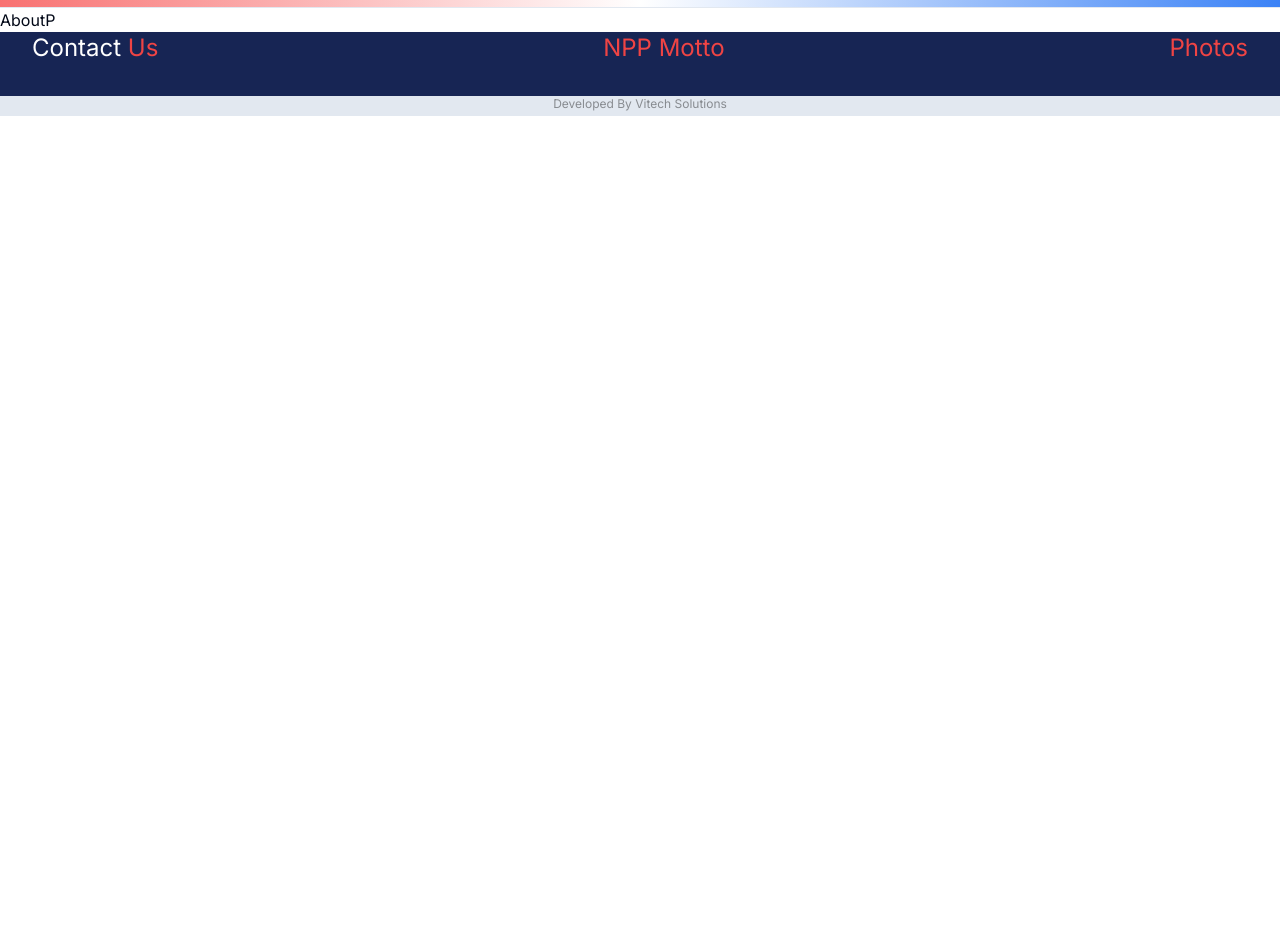
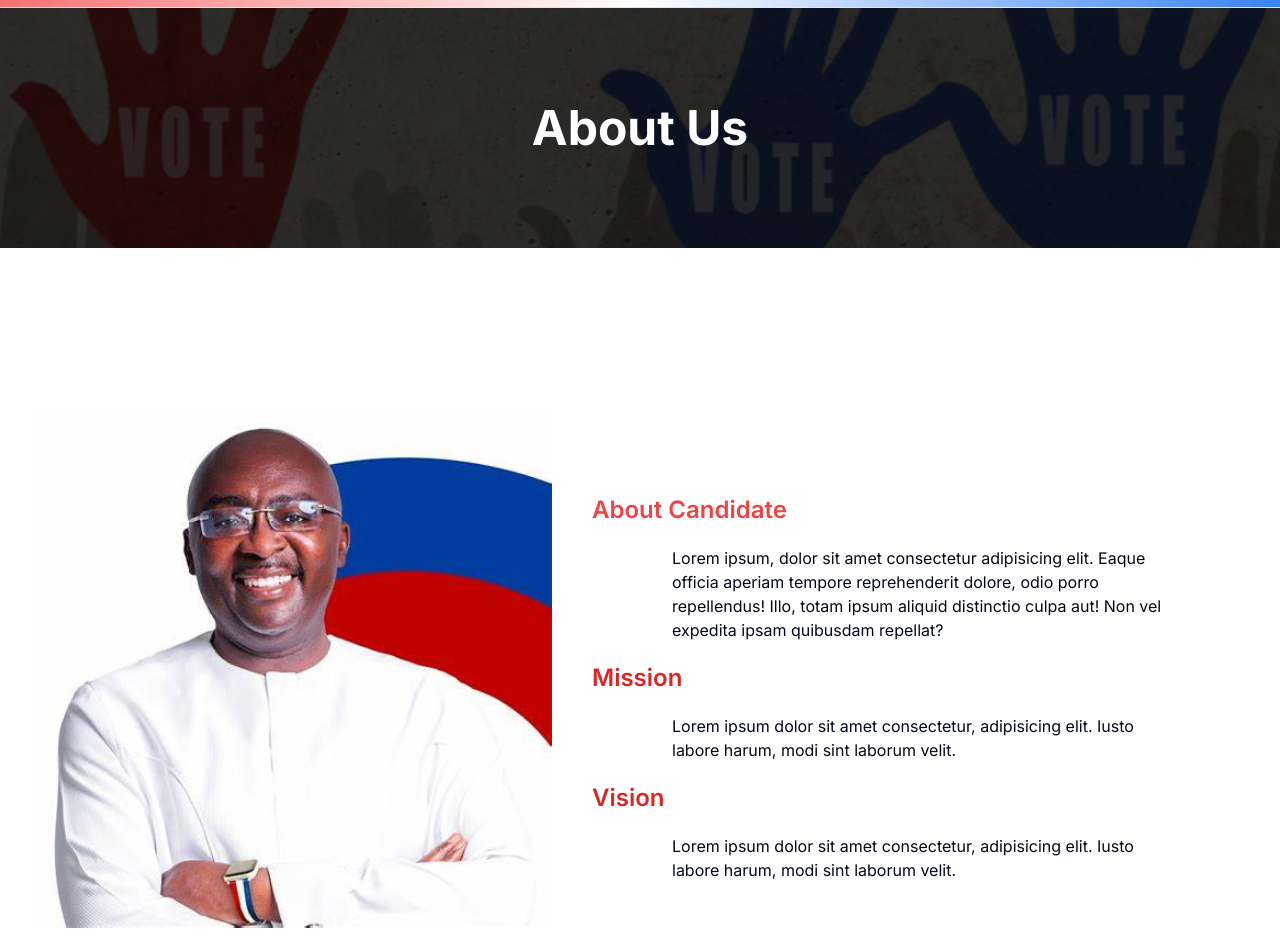
Before and after one commit to owusuvictorjnr/Akuapem-North-constituency, a Next.js app: page /about in a window 1280 px wide. Shown: the part 96-1032 px from the top of the page. Before the commit the page ends 800 px from the top, so only its background shows below. Built offline with nearby package versions, Linux system fonts and the light colour scheme.

Commit message:
about page

```diff
--- a/app/(frontend)/about/page.jsx
+++ b/app/(frontend)/about/page.jsx
@@ -1,7 +1,78 @@
+import Image from "next/image";
 import React from "react";
 
 const AboutPage = () => {
-  return <div>AboutP</div>;
+  return (
+    <>
+      <div className="mb-10">
+        <div className="relative bg-black h-[20vh] lg:h-[30vh]">
+          <div className="absolute inset-0">
+            <Image
+              src="/assets/imgs/vote.png"
+              alt="logo"
+              layout="fill"
+              objectFit="cover"
+              className="opacity-20"
+            />
+          </div>
+          <div className="relative flex items-center justify-center h-full">
+            <h1 className="text-white text-3xl lg:text-5xl font-bold">
+              About Us
+            </h1>
+          </div>
+        </div>
+
+        <div className="mt-[10rem]">
+          <div className="flex flex-col lg:flex-row space-y-10 items-center container mx-auto space-x-10">
+            <Image
+              src="/assets/imgs/bawu-1.jpg"
+              alt="logo"
+              height={1000}
+              width={1000}
+              className="w-full lg:w-1/2 h-[55vh] lg:h-[65vh]"
+            />
+
+            {/* Mission & Vision statements */}
+            <div className="space-y-5">
+              <h1 className=" text-red-500 capitalize font-semibold text-2xl ">
+                about candidate
+              </h1>
+              <p className="container mx-auto md:px-10 lg:px-20">
+                Lorem ipsum, dolor sit amet consectetur adipisicing elit. Eaque
+                officia aperiam tempore reprehenderit dolore, odio porro
+                repellendus! Illo, totam ipsum aliquid distinctio culpa aut! Non
+                vel expedita ipsam quibusdam repellat?
+              </p>
+
+              {/* Mission statements */}
+              <div className="space-y-5">
+                <h className=" text-red-600 capitalize font-semibold text-2xl">
+                  mission
+                </h>
+
+                <p className="container mx-auto  md:px-10 lg:px-20">
+                  Lorem ipsum dolor sit amet consectetur, adipisicing elit.
+                  Iusto labore harum, modi sint laborum velit.
+                </p>
+              </div>
+
+              {/* Mission statements */}
+              <div className="space-y-5">
+                <h className=" text-red-600 capitalize font-semibold text-2xl">
+                  vision
+                </h>
+
+                <p className="container mx-auto  md:px-10 lg:px-20">
+                  Lorem ipsum dolor sit amet consectetur, adipisicing elit.
+                  Iusto labore harum, modi sint laborum velit.
+                </p>
+              </div>
+            </div>
+          </div>
+        </div>
+      </div>
+    </>
+  );
 };
 
 export default AboutPage;
```
